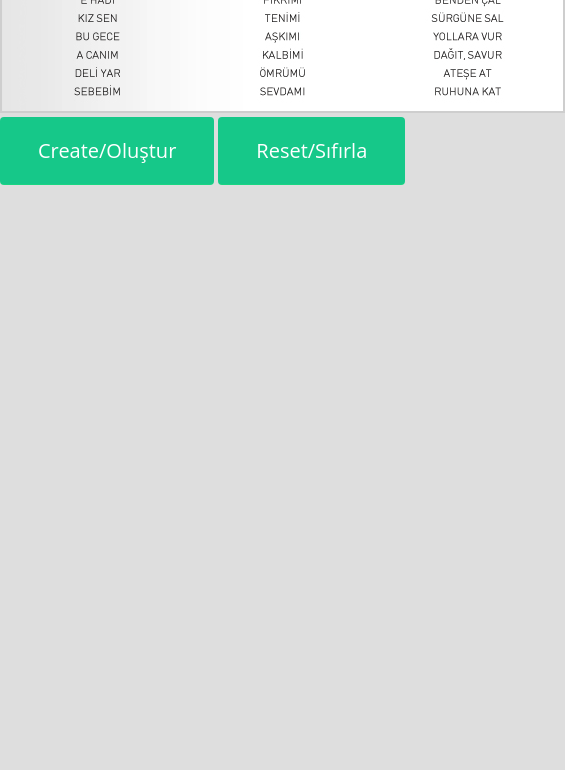
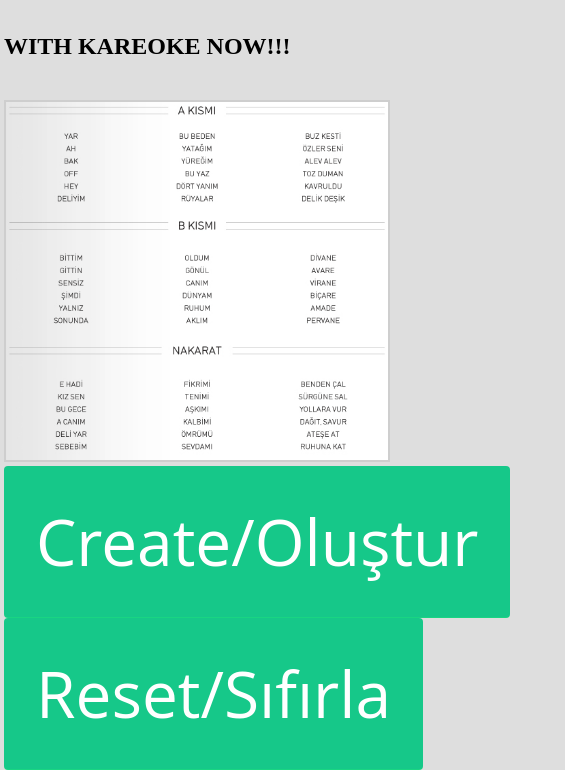
Before and after one commit to onderaltintas/serdar-ortach-like-song-lyrics-creator.js, a plain HTML site: page src/index.html in a window 390 px wide. Shown: the part 606-1376 px from the top of the page, 565 px wide, since content can reach past the window. Before the commit the page ends 863 px from the top, so only its background shows below. Drawn offline with Linux system fonts and the light colour scheme.

Commit message:
css for mobile
To make texts look bigger.

```diff
--- a/src/css/application.css
+++ b/src/css/application.css
@@ -88,3 +88,73 @@ button:active {
   box-shadow: 0px 0px 0px rgba( 15, 165, 60, 0.0 );
   background: rgba( 20, 224, 133, 1 );
 }
+
+@media (orientation: portrait)  {
+
+  h3{
+    font-size: 3em;
+  }
+
+  #contentContainer{
+    width: 98%;
+  }
+
+  #referenceImage{
+    width:100%;
+  }
+
+  #placeForLyrics{
+    font-family: "Open Sans", Helvetica;
+    margin-top:2em;
+  }
+
+  .kareokeWord{
+    font-size: 3em;
+      color: black;
+      -webkit-transition: color 1s, font-size 1s;
+         -moz-transition: color 1s, font-size 1s;
+           -o-transition: color 1s, font-size 1s;
+              transition: color 1s, font-size 1s;
+
+  }
+
+  .kareokeWordEnlight{
+    font-size: 3.5em;
+      color: red;
+  }
+
+
+  /*css from codepen reference: https://www.designskilz.com/cool-css-buttons/ */
+  button {
+    background: transparent;
+    border: 0;
+    padding: 0;
+    cursor: pointer;
+    outline: 0;
+    -webkit-appearance: none;
+  }
+
+  button {
+    display: inline-block;
+    position: relative;
+    padding: 0.5em 0.5em;
+    top: 0;
+    font-size: 4em;
+    font-family: "Open Sans", Helvetica;
+    border-radius: 4px;
+    border-bottom: 1px solid rgba( 28, 227, 125, 0.5 );
+    background: rgba( 22, 200, 137, 1 );
+    color: #fff;
+    box-shadow: 0px 0px 0px rgba( 15, 165, 60, 0.1 );
+
+    -webkit-transform: translateZ(0);
+       -moz-transform: translateZ(0);
+        -ms-transform: translateZ(0);
+            transform: translateZ(0);
+
+    -webkit-transition: all 0.2s ease;
+       -moz-transition: all 0.2s ease;
+        -ms-transition: all 0.2s ease;
+            transition: all 0.2s ease;
+  }
+}
```
